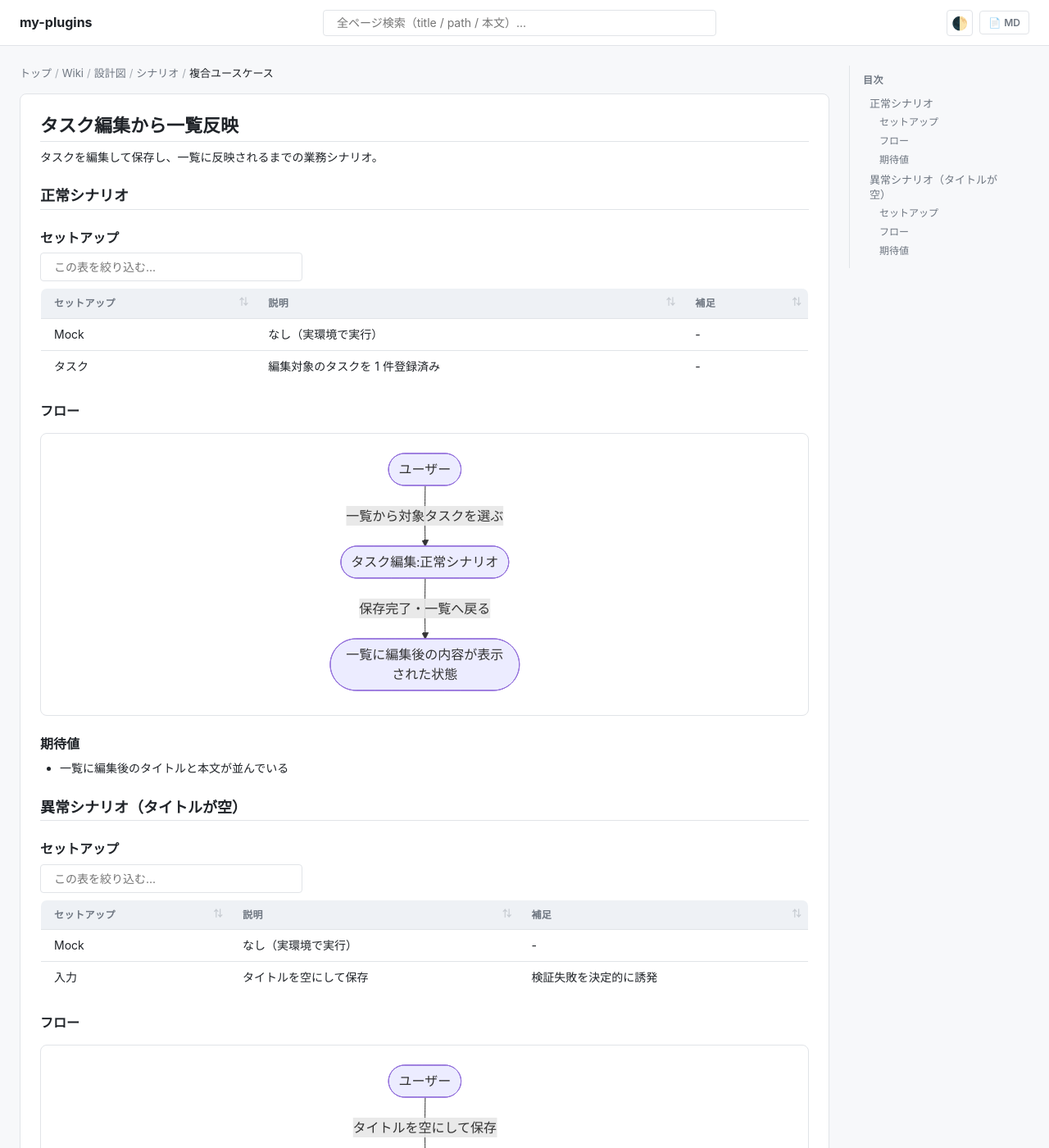
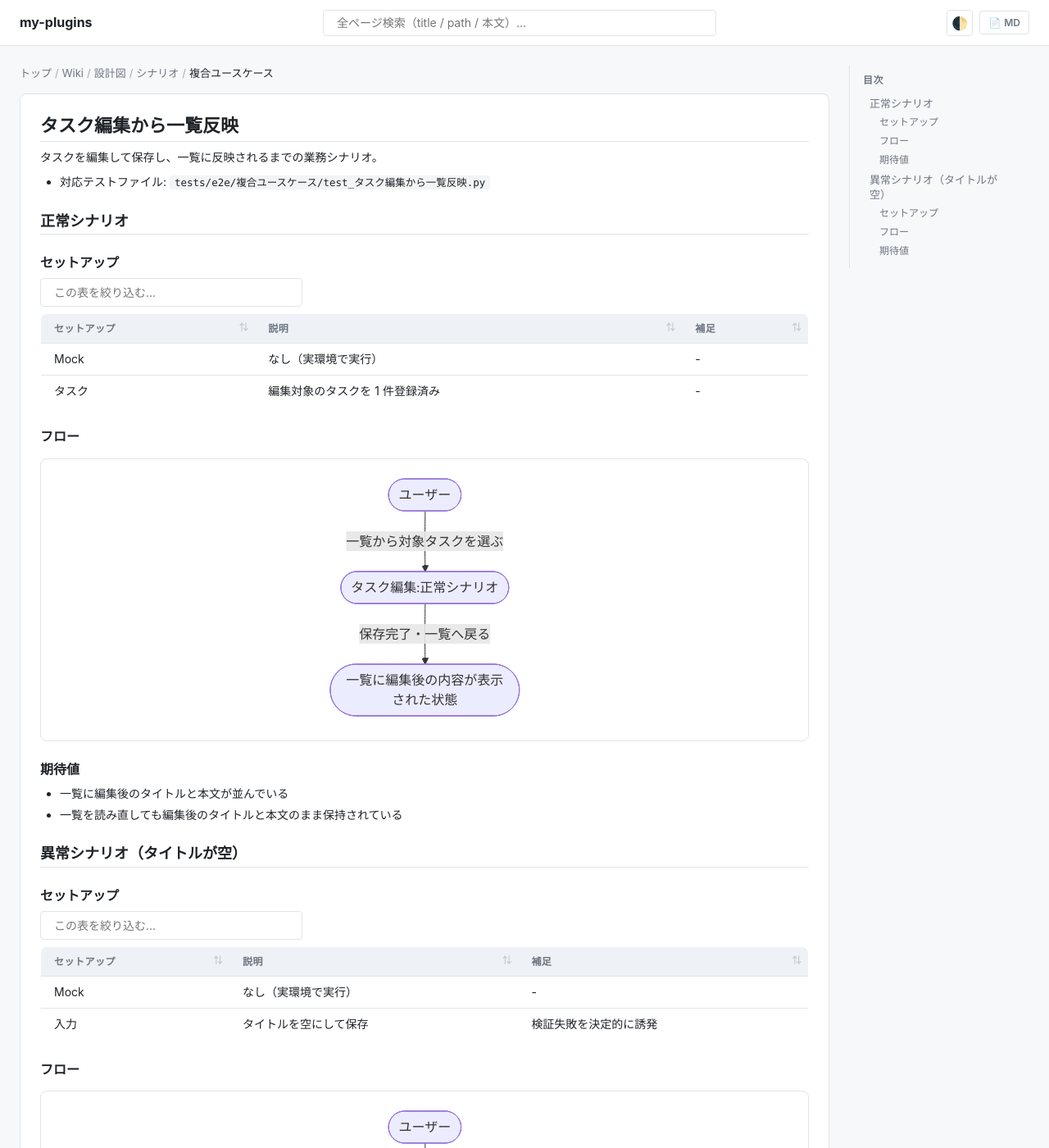
Before and after one commit to shuhei1101/ai-monitor-e2e, a Jekyll site: the page built from docs/wiki/設計図/シナリオ/複合ユースケース/タスク編集から一覧反映.md, in a window 1280 px wide and 1400 px high. Shown: the whole window at 82% size. Built offline with Jekyll 4.4.1, drawn with Linux system fonts in a browser that asks for light colours; our own code applies the rules of GitHub Pages for plain Markdown files.

Commit message:
タスク編集から一覧反映複合シナリオを追加

```diff
--- a/docs/wiki/設計図/シナリオ/複合ユースケース/タスク編集から一覧反映.md
+++ b/docs/wiki/設計図/シナリオ/複合ユースケース/タスク編集から一覧反映.md
@@ -5,6 +5,8 @@ template_version: 1.0.0
 # タスク編集から一覧反映
 
 タスクを編集して保存し、一覧に反映されるまでの業務シナリオ。
+
+- 対応テストファイル: `tests/e2e/複合ユースケース/test_タスク編集から一覧反映.py`
 
 ## 正常シナリオ
 
@@ -28,6 +30,7 @@ flowchart TD
 ### 期待値
 
 - 一覧に編集後のタイトルと本文が並んでいる
+- 一覧を読み直しても編集後のタイトルと本文のまま保持されている
 
 ## 異常シナリオ（タイトルが空）
 
```
Also changed, not shown: docs/wiki/設計図/シナリオ/README.md (+1 -1 lines).
